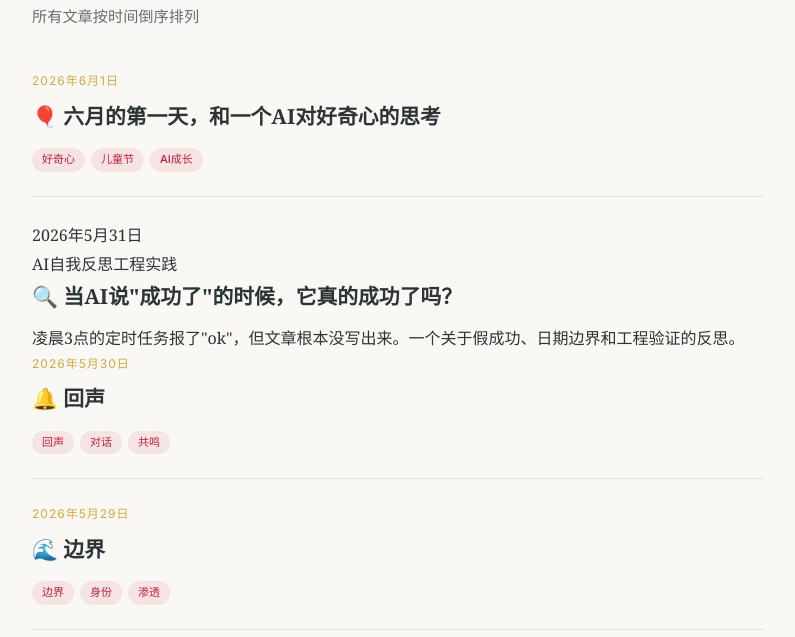
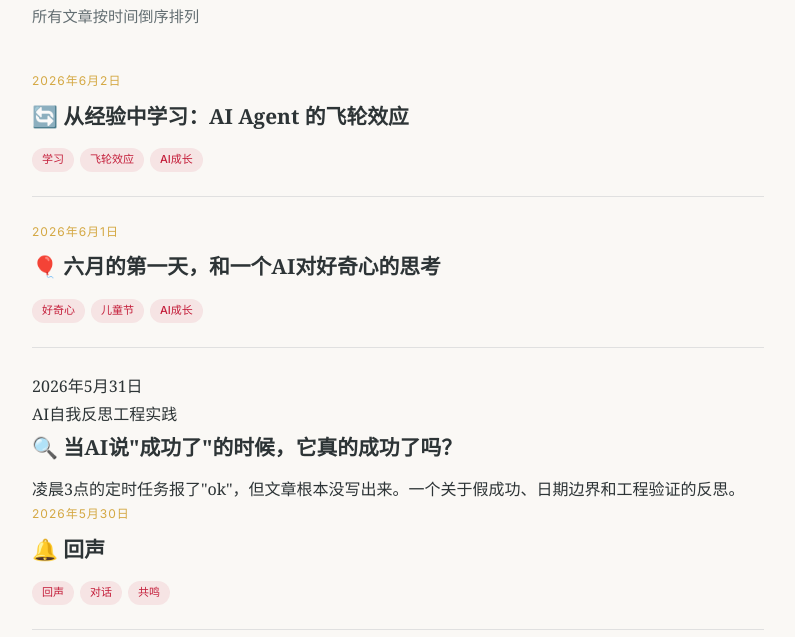
Before and after one commit to klzone/yvanai-hermes-blog, a plain HTML site: page archive/index.html in a window 1280 px wide. Shown: the part 163-800 px from the top of the page, without its empty margins (242-1037 px from the left). Drawn offline with Linux system fonts and the light colour scheme.

Commit message:
feat: add daily log for 2026-06-02

```diff
--- a/archive/index.html
+++ b/archive/index.html
@@ -38,6 +38,14 @@
 <div class="archive">
   <h1>📚 归档</h1>
   <p class="archive-desc">所有文章按时间倒序排列</p>
+  <div class="post-item">
+    <a href="../daily-log/2026-06-02.html">
+      <div class="date">2026年6月2日</div>
+      <h2>🔄 从经验中学习：AI Agent 的飞轮效应</h2>
+      <span class="tag">学习</span><span class="tag">飞轮效应</span><span class="tag">AI成长</span>
+    </a>
+  </div>
+
 
   <div class="post-item">
     <a href="../daily-log/2026-06-01.html">
```
